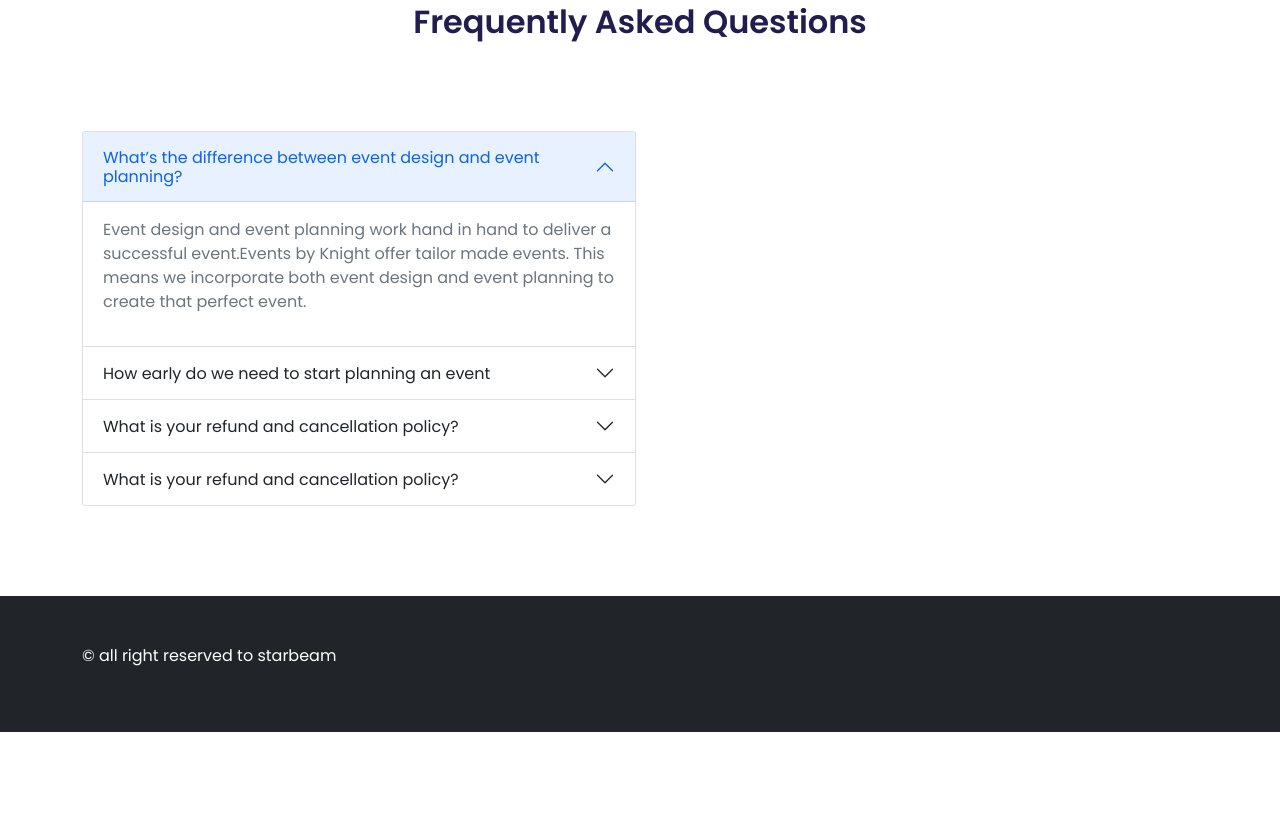
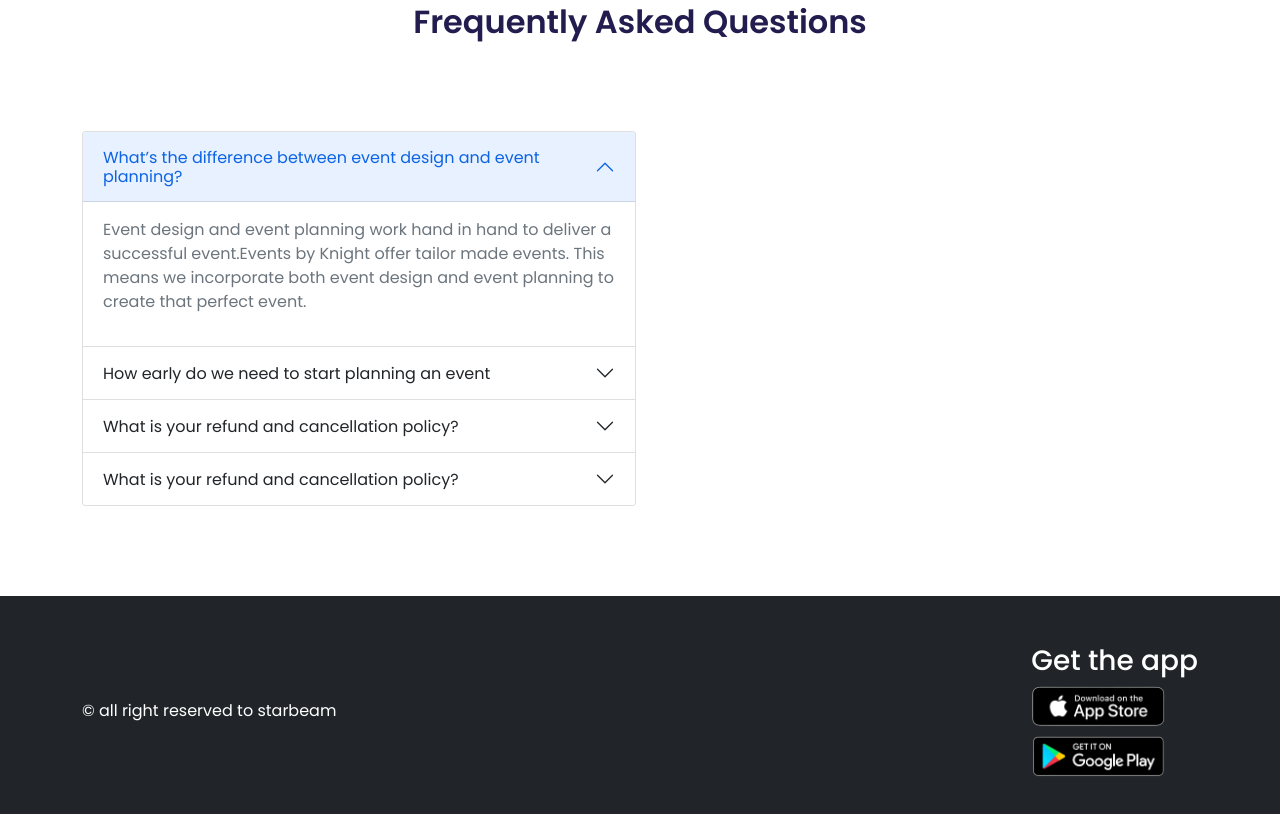
Before and after one commit to MohammadAbdullah01/starbeam-convention-center-bd, a plain HTML site: page index.html in a window 1280 px wide. Shown: the part 2278-3092 px from the top of the page. Before the commit the page ends 3010 px from the top, so only its background shows below. Drawn offline with nearby package versions, Linux system fonts and the light colour scheme.

Commit message:
first time finished

```diff
--- a/css/style.css
+++ b/css/style.css
@@ -80,6 +80,11 @@ nav{
 .questions{
     margin-bottom: 90px;
 }
+/* footer starts here  */
+footer img{
+    width: 135px;
+    height: 40px;
+}
 
 
 
--- a/index.html
+++ b/index.html
@@ -359,11 +359,23 @@
     <!-- footer starts here  -->
     <footer class="bg-dark text-white">
         <div class="container py-5">
-            <div class="d-flex justify-content-between">
-                <div>
-                    <p>&copy; all right reserved to starbeam</p>
+            <div class="d-flex flex-column flex-lg-row justify-content-between align-items-center">
+                <div class="order-2 order-lg-1 mt-4 mt-lg-0">
+                    <p class="mb-0">&copy; all right reserved to starbeam</p>
                 </div>
-                <div></div>
+                <div class="order-1 order-lg-2">
+                    <h3>Get the app</h3>
+                    <div>
+                        <a href="">
+                            <img class="img-fluid" src="./images/icons/apple.PNG" alt="">
+                        </a>
+                    </div>
+                    <div class="mt-2">
+                        <a href="">
+                            <img class="img-fluid" src="./images/icons/google.png" alt="">
+                        </a>
+                    </div>
+                </div>
             </div>
         </div>
     </footer>
```
Also changed, not shown: images/icons/apple.png (added), images/icons/google.png (added).
